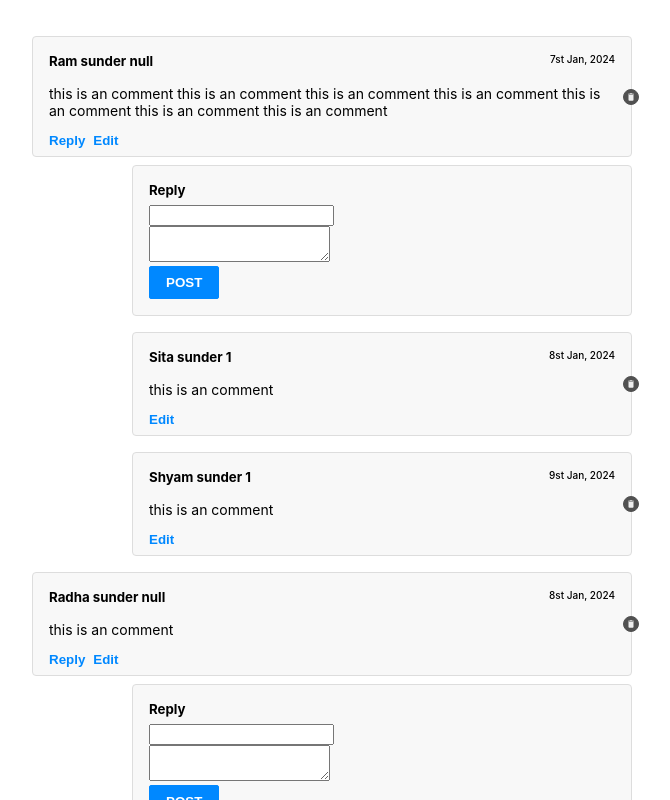
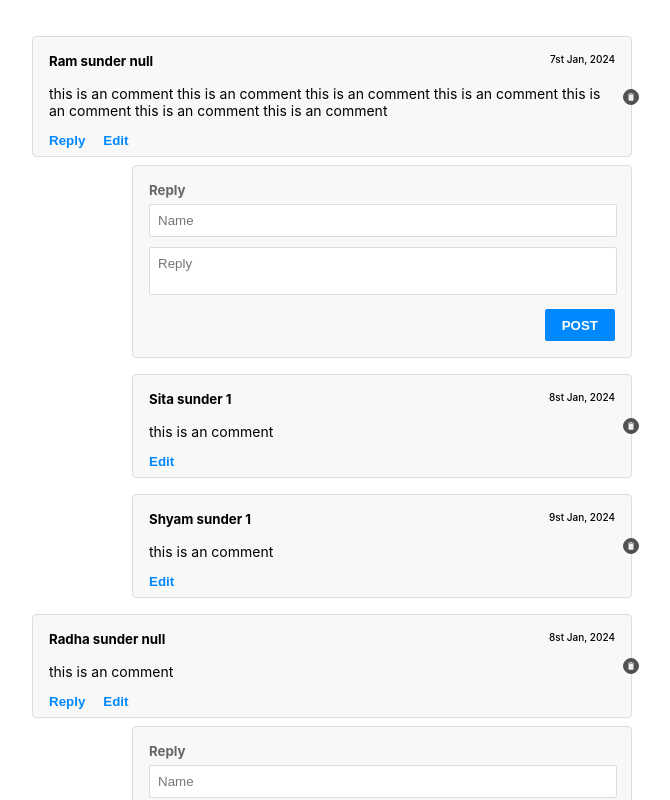
Before and after one commit to msc0001/comments-assignment, a React (Create React App) app: page / in a window 1280 px wide. Shown: the top 800 px of the page, without its empty margins (308-978 px from the left). Built offline with nearby package versions, Linux system fonts and the light colour scheme.

Commit message:
added comment form

```diff
--- a/src/App.css
+++ b/src/App.css
@@ -10,7 +10,7 @@
   align-items: end;
   width: 100%;
   max-width: 600px;
-  padding: 20px;
+  padding: 20px 20px 100px;
 }
 
 .comments-cointainer {
--- a/src/Components/Button/styles.css
+++ b/src/Components/Button/styles.css
@@ -24,7 +24,7 @@
     border: 1px solid #0088ff;
     background-color: #0088ff;
     color: #fff;
-    padding: 8px 16px;
+    padding: 8px 16px 7px;
 }
 
 .block-btn:hover {
--- a/src/Components/Comment/styles.css
+++ b/src/Components/Comment/styles.css
@@ -51,3 +51,7 @@
     background-color: #c94949;
     border-color: #c94949;
 }
+
+.comment .actions > * {
+    margin-right: 10px;
+}
--- a/src/Components/CommentForm/index.jsx
+++ b/src/Components/CommentForm/index.jsx
@@ -10,7 +10,7 @@ export default function CommentForm({
     label = 'Comment'
 }) {
     const [form, setForm] = useState({
-        senderName: '',
+        name: '',
         message: ''
     });
 
@@ -35,11 +35,13 @@ export default function CommentForm({
             <h5 className='form-label'>{label}</h5>
             <div className='form-content'>
                 <InputComponent
-                    name="senderName"
-                    value={form.senderName}
+                    label="Name"
+                    name="name"
+                    value={form.name}
                     onChange={handleInputChange}
                 />
                 <InputComponent
+                    label={label}
                     type="textarea"
                     name="message"
                     value={form.message}
--- a/src/Components/CommentForm/styles.css
+++ b/src/Components/CommentForm/styles.css
@@ -4,4 +4,19 @@
 
 .comment-form .form-label {
     margin: 0 0 6px 0;
+    color: #666;
 }
+
+.comment-form .form-content > * {
+    margin-bottom: 10px;
+}
+
+.comment-form .form-content > *:first-child {
+    margin-top: 0px;
+}
+
+.comment-form .form-actions {
+    display: flex;
+    align-items: center;
+    justify-content: end;
+}
--- a/src/Components/InputComponent/index.jsx
+++ b/src/Components/InputComponent/index.jsx
@@ -1,4 +1,5 @@
 import React from 'react'
+import './styles.css';
 
 export default function InputComponent({
     name,
@@ -7,12 +8,19 @@ export default function InputComponent({
     onChange,
     type = 'text'
 }) {
+    const props = {
+        name,
+        className: 'input-box',
+        value,
+        onChange,
+        placeholder: label
+    }
     return <div className='input-container'>
-        <label htmlFor={name}>{label}</label>
+        {/* <label htmlFor={name}>{label}</label> */}
         {
             type === 'textarea'
-            ? <textarea name={name} className="input-box" value={value} onChange={onChange} />
-            : <input name={name} type={type} className='input-box' value={value} onChange={onChange} />
+            ? <textarea {...props} />
+            : <input type={type} {...props} />
         }
     </div>
 }
--- /dev/null
+++ b/src/Components/InputComponent/styles.css
@@ -0,0 +1,14 @@
+.input-container .input-box {
+    resize: none;
+    width: calc(100% - 16px);
+    padding: 8px;
+    border: 1px solid #dddddd;
+    background-color: #ffffff;
+    margin: 0;
+    font-family: Arial, Helvetica, sans-serif;
+    border-radius: 2px;
+}
+
+.input-container .input-box:active, .input-container .input-box:focus {
+    border: 1px solid #027be5;
+}
```
